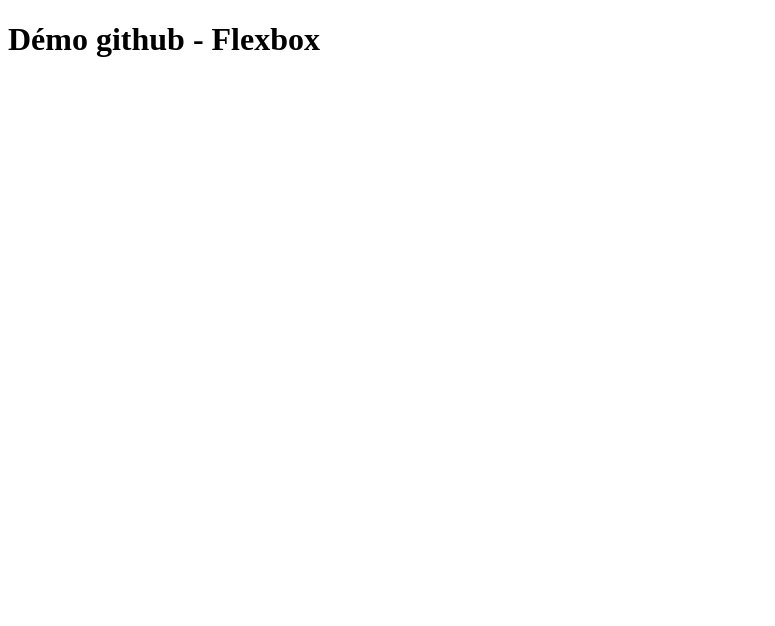
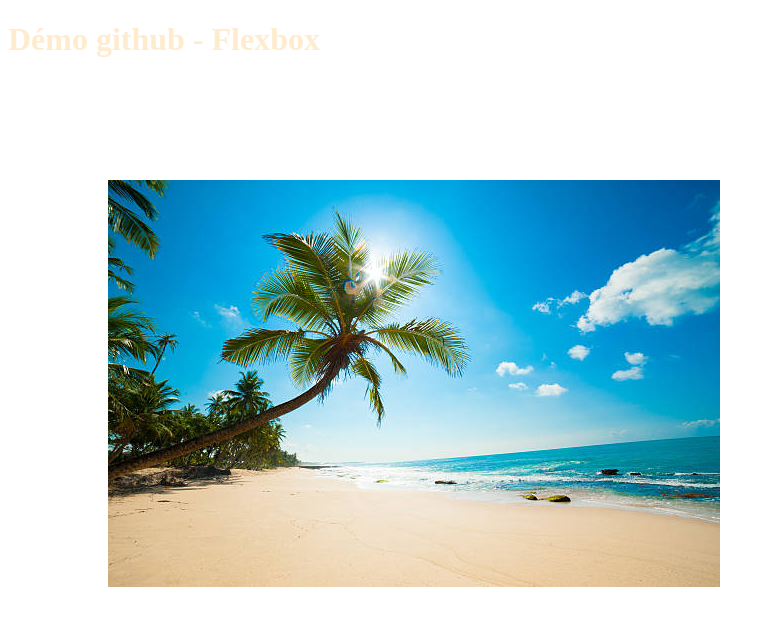
Before and after one commit to iban18/demo_github, a plain HTML site: page index.html in a window 1280 px wide. Shown: the whole page, without its empty margins (0-775 px from the left). Drawn offline with Linux system fonts and the light colour scheme.

Commit message:
style : add a css file

```diff
--- /dev/null
+++ b/css/style.css
@@ -0,0 +1,7 @@
+h1 {
+    color:blanchedalmond;
+}
+
+img {
+    margin: 100px ;
+}
--- a/index.html
+++ b/index.html
@@ -4,8 +4,10 @@
     <meta charset="UTF-8">
     <meta name="viewport" content="width=device-width, initial-scale=1.0">
     <title>Démo github</title>
+    <link rel="stylesheet" href="css/style.css">
 </head>
 <body>
    <h1>Démo github - Flexbox</h1>
+   <img src="plg.jpg" alt="plage">
 </body>
 </html>
```
Also changed, not shown: plg.jpg (added).
